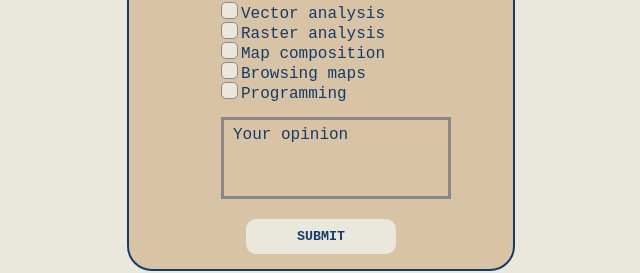
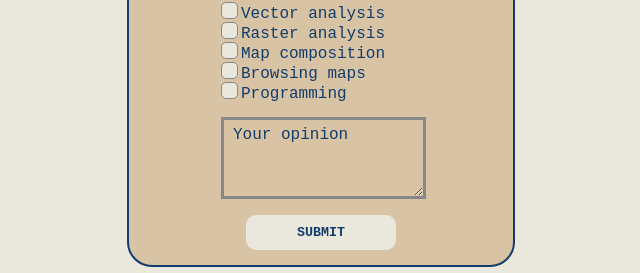
Before and after one commit to icelandico/minor-rwd-projects, a plain HTML site: page projects/survey-form/survey-form.html in a window 1280 px wide. Shown: the part 523-796 px from the top of the page, without its empty margins (319-959 px from the left). Drawn offline with Linux system fonts and the light colour scheme.

Commit message:
Fixed textarea style

```diff
--- a/projects/survey-form/survey-form.css
+++ b/projects/survey-form/survey-form.css
@@ -60,8 +60,10 @@ input, textarea {
 }
 
 textarea {
-  resize: none;
-  width: 100%;
+  min-width: 75%;
+  max-width: 100%;
+  display: block;
+  margin: 0 auto;
 }
 
 .fill-label {
@@ -103,10 +105,6 @@ textarea:hover  {
   padding: 10px;
   outline: none;
   background: var(--light-brown);
-}
-
-.opinion {
-  margin: 0 auto;
 }
 
 .button-submit {
```
